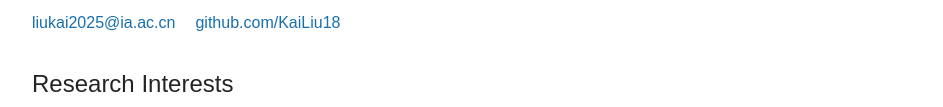
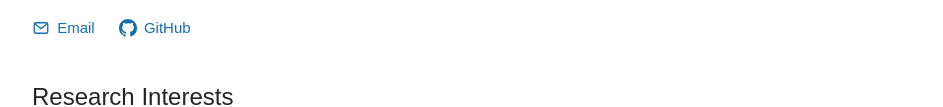
Before and after one commit to KaiLiu18/kailiu18.github.io, a plain HTML site: page index.html in a window 1280 px wide. Shown: the part 304-411 px from the top of the page, without its empty margins (168-1111 px from the left). Drawn offline with Linux system fonts and the light colour scheme.

Commit message:
Use icon links for homepage contact options

```diff
--- a/assets/css/style.css
+++ b/assets/css/style.css
@@ -17,7 +17,9 @@
 .chinese-name { font-family: "Noto Sans CJK SC", "Microsoft YaHei", "PingFang SC", sans-serif; font-size: 1.75rem; }
 p { margin: 0 0 .9rem; }
 .biography p:last-child { margin-bottom: 0; }
-.contact-links { display: flex; flex-wrap: wrap; gap: .25rem 1.25rem; margin-top: 1.1rem; }
+.contact-links { display: flex; flex-wrap: wrap; gap: .25rem 1.5rem; margin-top: 1rem; }
+.contact-links a { display: inline-flex; align-items: center; gap: .45rem; min-height: 2.5rem; font-size: .9375rem; }
+.contact-links svg { display: block; width: 1.125rem; height: 1.125rem; flex: none; }
 .portrait { margin: 0; }
 .portrait img { display: block; width: 100%; height: auto; border-radius: 3px; }
 section { margin-top: 2rem; }
--- a/index.html
+++ b/index.html
@@ -23,7 +23,16 @@
           <h1 id="name">Kai Liu <span class="name-divider" aria-hidden="true">|</span> <span class="chinese-name" lang="zh-CN">刘锴</span></h1>
           <p>I am a Ph.D. student at the <a href="https://www.ia.cas.cn/">Institute of Automation, Chinese Academy of Sciences</a>, advised by <a href="https://people.ucas.ac.cn/~zhaodongbin?language=en"> Prof. Dongbin Zhao</a> <a href="https://people.ucas.edu.cn/~lihaoran2023"> Prof. Haoran Li</a> and co-advised by <a href="https://hughw19.github.io/"> Prof. He Wang</a>.</p>
           <p>My research interests lie in <strong>embodied intelligence</strong> and robot learning. I am interested in how robots learn to perceive, understand, and interact with the physical world, with a focus on visual representations, world action models, and robot manipulation.</p>
-          <p class="contact-links"><a href="mailto:liukai2025@ia.ac.cn">liukai2025@ia.ac.cn</a><a href="https://github.com/KaiLiu18">github.com/KaiLiu18</a></p>
+          <p class="contact-links">
+            <a href="mailto:liukai2025@ia.ac.cn" aria-label="Email liukai2025@ia.ac.cn">
+              <svg viewBox="0 0 24 24" fill="none" stroke="currentColor" stroke-width="1.8" stroke-linecap="round" stroke-linejoin="round" aria-hidden="true"><rect x="3" y="5" width="18" height="14" rx="2"/><path d="m3.5 6 8.5 7 8.5-7"/></svg>
+              <span>Email</span>
+            </a>
+            <a href="https://github.com/KaiLiu18" aria-label="GitHub profile: KaiLiu18">
+              <svg viewBox="0 0 16 16" fill="currentColor" aria-hidden="true"><path d="M8 0C3.58 0 0 3.58 0 8c0 3.54 2.29 6.53 5.47 7.59.4.07.55-.17.55-.38 0-.19-.01-.82-.01-1.49-2.01.37-2.53-.49-2.69-.94-.09-.23-.48-.94-.82-1.13-.28-.15-.68-.52-.01-.53.63-.01 1.08.58 1.23.82.72 1.21 1.87.87 2.33.66.07-.52.28-.87.51-1.07-1.78-.2-3.64-.89-3.64-3.95 0-.87.31-1.59.82-2.15-.08-.2-.36-1.02.08-2.12 0 0 .67-.21 2.2.82a7.65 7.65 0 0 1 2-.27c.68 0 1.36.09 2 .27 1.53-1.04 2.2-.82 2.2-.82.44 1.1.16 1.92.08 2.12.51.56.82 1.27.82 2.15 0 3.07-1.87 3.75-3.65 3.95.29.25.54.73.54 1.48 0 1.07-.01 1.93-.01 2.2 0 .21.15.46.55.38A8.012 8.012 0 0 0 16 8c0-4.42-3.58-8-8-8z"/></svg>
+              <span>GitHub</span>
+            </a>
+          </p>
         </div>
         <figure class="portrait">
           <img src="assets/images/kai-liu.png" alt="Kai Liu" width="1086" height="1448" fetchpriority="high">
```
